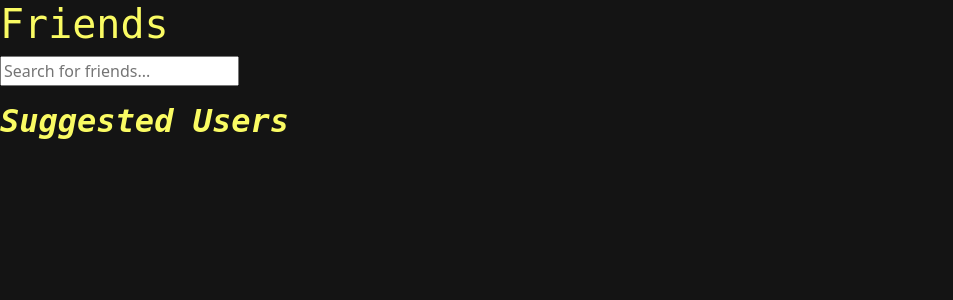
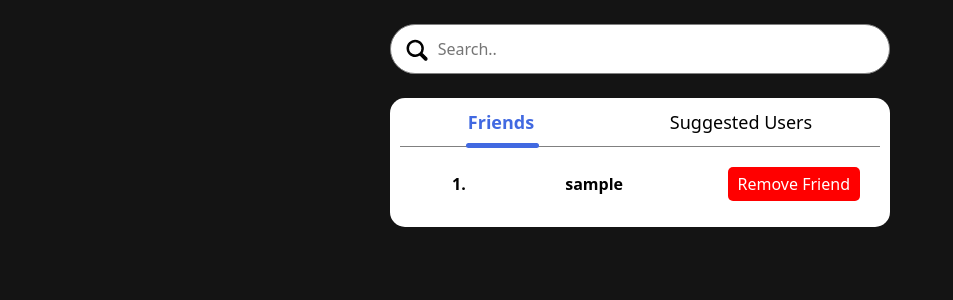
Before and after one commit to shasha-nabila/Journey-Tracker-App, a Flask app: page /friends in a window 1280 px wide. Shown: the part 62-362 px from the top of the page, without its empty margins (0-953 px from the left). Run offline with Flask 3, Linux system fonts and the light colour scheme; a user stored in the database is signed in; tables that the repository leaves empty hold one stand-in row (values such as "Sample post"); data that the repository does not hold is empty; some libraries are stand-ins or nearby versions.

Commit message:
Working friends, search not complete

```diff
--- a/app/forms.py
+++ b/app/forms.py
@@ -26,7 +26,3 @@ class RegistrationForm(FlaskForm):
         user = User.query.filter_by(username=username.data).first()
         if user is not None:
             raise ValidationError('This username is taken. Please choose a different one.')
-
-#class FriendSearchForm(FlaskForm):
-#    search_query = StringField('Search', validators=[DataRequired()])
-#    submit = SubmitField('Search')
--- a/app/static/script.js
+++ b/app/static/script.js
@@ -1,59 +1,185 @@
-// script.js
-document.addEventListener('DOMContentLoaded', function() {
-    const searchInput = document.getElementById('searchInput');
-    const friendList = document.getElementById('friendList');
-    const suggestedUserList = document.getElementById('suggestedUserList');
+document.addEventListener('DOMContentLoaded', function () {
+    // Function to fetch the list of friends from the server
+    function fetchFriends(){
+        const friendsList = document.getElementById('friends-list');
+        friendsList.innerHTML = ''; // Initiate by clearing list
 
-    searchInput.addEventListener('input', function() {
-        const searchTerm = searchInput.value.trim();
-        if (searchTerm.length > 0) {
-            // Send AJAX request to search for users
-            fetch(`/search?query=${searchTerm}`)
+        fetch('/get_friends')
         .then(response => response.json())
         .then(data => {
-                // Clear previous results
-                friendList.innerHTML = '';
-                suggestedUserList.innerHTML = '';
-                if (data.users.length > 0) {
-                    data.users.forEach(user => {
-                        // Display users in search results
+            if (data.length > 0) {
+                // If there are friends, populate the list
+                data.forEach(friend => {
+                    // Add list item and button
                     const li = document.createElement('li');
-                        li.textContent = user.username;
-                        const addButton = document.createElement('button');
-                        addButton.textContent = 'Add';
-                        addButton.addEventListener('click', function() {
-                            // Send friend request
-                            sendFriendRequest(user.id);
-                        });
-                        li.appendChild(addButton);
-                        friendList.appendChild(li);
+
+                    const span = document.createElement('span');
+                    span.className = 'username'
+                    span.textContent = friend.username;
+                    li.appendChild(span);
+
+                    const button = document.createElement('button');
+                    button.textContent = "Remove Friend";
+                    button.className = 'isFriend'
+                    button.id = friend.username
+                    li.appendChild(button);
+
+                    friendsList.appendChild(li);
                 });
             } else {
-                    friendList.innerHTML = '<li>No user found</li>';
+                // If no friends found, display a message
+                const p = document.createElement('p');
+                p.textContent = 'No users found';
+                friendsList.appendChild(p);
             }
+        })
+        .catch(error => {
+            console.error('Error fetching friends:', error);
+        });
+    }
+
+    // Function to fetch the list of suggested users from the server
+    function fetchUsers(){
+        const suggestedUserList = document.getElementById('suggestedUserList');
+        suggestedUserList.innerHTML = ''; // Initiate by clearing list
+
+        fetch('/get_suggested_users')
+        .then(response => response.json())
+        .then(data => {
+            if (data.length > 0) {
+                // If there are suggested users, populate the list
+                data.forEach(user => {
+                    // Add list item and button
+                    const li = document.createElement('li');
+
+                    const span = document.createElement('span');
+                    span.className = 'username'
+                    span.textContent = user.username;
+                    li.appendChild(span);
+
+                    const button = document.createElement('button');
+                    button.textContent = "Add Friend";
+                    button.className = 'isUser'
+                    button.id = user.username
+                    li.appendChild(button);
+
+                    suggestedUserList.appendChild(li);
                 });
             } else {
-            friendList.innerHTML = '';
-            suggestedUserList.innerHTML = '';
+                // If no suggested users found, display a message
+                const p = document.createElement('p');
+                p.textContent = 'No suggested users available';
+                suggestedUserList.appendChild(p);
             }
+        })
+        .catch(error => {
+            console.error('Error fetching suggested users:', error);
+        });
+    }
+
+    fetchFriends()
+    fetchUsers()
+
+    // Function to fetch friends view when Friends button is clicked
+    document.getElementById('friends-btn').addEventListener('click', function () {
+        fetchFriends();
     });
 
-    function sendFriendRequest(userId) {
-        // Send AJAX request to send friend request
-        fetch('/send_friend_request', {
-            method: 'POST',
-            body: new URLSearchParams({ 'userId': userId }),
+    // Function to fetch suggested users view when Suggested Users button is clicked
+    document.getElementById('suggested-users-btn').addEventListener('click', function () {
+        fetchUsers();
+    });
+
+});
+
+// Switch between active tabs
+const tabs = document.querySelectorAll('.tab_btn');
+const all_content = document.querySelectorAll('.content');
+
+tabs.forEach((tab, index)=>{
+    tab.addEventListener('click', (e)=>{
+        tabs.forEach(tab=>{tab.classList.remove('active')});
+        tab.classList.add('active');
+
+        var line = document.querySelector('.line');
+    line.style.width = e.target.offsetWidth + "px";
+    line.style.left = e.target.offsetLeft + "px";
+
+    all_content.forEach(content=>{content.classList.remove('active')})
+    all_content[index].classList.add('active');
+    })
+});
+
+// Attach the event listener to a parent element that is always present in the DOM
+document.addEventListener('click', function(event) {
+    // Check if the clicked element has the class .isFriend or .isUser
+    if (event.target.classList.contains('isFriend') || event.target.classList.contains('isUser')) {
+        const toggleButton = event.target;
+
+        if (toggleButton.classList.contains('isFriend')) {
+            toggleButton.innerText = 'Add Friend';
+            toggleButton.classList.remove('isFriend');
+            toggleButton.classList.add('isUser');
+            // Remove the friend and toggle the button text and class
+            removeFriend(toggleButton.id);
+        } else if (toggleButton.classList.contains('isUser')) {
+            toggleButton.innerText = 'Remove Friend';
+            toggleButton.classList.remove('isUser');
+            toggleButton.classList.add('isFriend');
+            // Add user as new friend and toggle the button text and class
+            addFriend(toggleButton.id);
+        }
+    }
+
+    // Function to add friend
+    function addFriend(username) {
+        // Send AJAX request to add or remove friend based on action
+        fetch(`/add_friendship/${username}`, {
+            method: 'GET',
             headers: {
-                'Content-Type': 'application/x-www-form-urlencoded'
+                'Content-Type': 'application/json'
             }
         })
         .then(response => response.json())
         .then(data => {
-            if (data.success) {
-                alert('Friend request sent successfully!');
-            } else {
-                alert('Failed to send friend request.');
+            // Handle the response
+            console.log(data);
+            if (data.error) {
+                alert(data.error); // Display error message
+            } else if (data.info) {
+                alert(data.info); // Display info message
+            } else if (data.success) {
+                // Do not do anything, button will be toggled
             }
+        })
+        .catch(error => {
+            console.error('Error:', error);
+        });
+    }
+
+    // Function to remove friend
+    function removeFriend(username) {
+        // Send AJAX request to remove friend
+        fetch(`/delete_friendship/${username}`, {
+            method: 'GET',
+            headers: {
+                'Content-Type': 'application/json'
+            }
+        })
+        .then(response => response.json())
+        .then(data => {
+            // Handle the response
+            console.log(data);
+            if (data.error) {
+                alert(data.error); // Display error message
+            } else if (data.info) {
+                alert(data.info); // Display info message
+            } else if (data.success) {
+                // Do not do anything, button will be toggled
+            }
+        })
+        .catch(error => {
+            console.error('Error:', error);
         });
     }
 });
--- a/app/static/style.css
+++ b/app/static/style.css
@@ -576,3 +576,159 @@ h2 {
         /* Adjusted width for smallest screens */
     }
 }
+
+/* Friends page */
+#barSearch {
+    background-color: white;
+    border: 1px solid grey;
+    border-radius: 100px;
+    padding: 8px 10px;
+    display: flex;
+    gap: 5px;
+    width: 500px;
+    margin: 0 auto;
+}
+
+#barSearch i {
+    background-color: transparent;
+    border: none;
+    margin: 0;
+    cursor: pointer;
+}
+
+#barSearch input {
+    border: none;
+    outline: none;
+    width: 100%;
+}
+
+#resultsList {
+    padding: 20px 10px;
+    margin: 0 auto;
+    width: 510px;
+}
+
+#tabContainer {
+    padding: 10px 10px;
+    margin: 0 auto;
+    width: 500px;
+    background-color: #ffffff;
+    border-radius: 15px;
+    transition: transform 0.3s ease-in-out, box-shadow 0.3s ease-in-out;
+    /* Smooth transition for transform and box-shadow */
+}
+
+#tabContainer:hover {
+    transform: translateY(-10px);
+    /* Makes the card move up slightly */
+    box-shadow: 0px 2px 5px #6BFFF7;
+    /* Creates a 'glow' effect */
+}
+
+.tab_box {
+    width: 100%;
+    display: flex;
+    justify-content: space-around;
+    align-items: center;
+    border-bottom: 1px solid grey;
+    position: relative;
+}
+
+.tab_box .tab_btn {
+    font-size: 18px;
+    font-weight: normal;
+    border: none;
+    background: none;
+    padding-bottom: 10px;
+    cursor: pointer;
+}
+
+.tab_box .tab_btn.active {
+    color: royalblue;
+    font-weight: bold;
+}
+
+.line {
+    position: absolute;
+    top: 35px;
+    left: 66px;
+    width: 73px;
+    height: 5px;
+    background-color: royalblue;
+    border-radius: 10px;
+    transition: all .3s ease-in-out;
+}
+
+.content_box {
+    padding: 20px;
+    padding-bottom: 0%;
+}
+
+.content_box .content {
+    display: none;
+    animation: moving 0.5s ease;
+}
+@keyframes moving {
+    from{transform: translateY(-20px);opacity: 0;}
+    to{transform: translateY(0px);opacity: 1;}
+}
+
+.content_box .content.active {
+    display: block;
+    color: #000000;
+}
+
+/* TEST */
+#results, #resultsSU {
+    font-weight: bold;
+}
+
+.content ol {
+    list-style: none;
+   counter-reset: item;
+}
+
+.content li {
+    display: flex;
+    align-items: center;
+    justify-content: space-between;
+    margin-bottom: 10px; /* Adjust the gap between list items */
+}
+
+
+/* Style for the numbering */
+.content li::before {
+    content: counter(item) ". ";
+    counter-increment: item;
+    margin-right: 5px;
+}
+
+.username {
+    margin-right: 10px; /* Adjust the space between username and button */
+}
+
+.isUser {
+    background-color: #007bff; /* Adjust button background color */
+    color: white; /* Adjust button text color */
+    border: none;
+    padding: 5px 10px;
+    border-radius: 5px;
+    cursor: pointer;
+}
+
+.isUser:hover {
+    background-color: #0056b3;
+}
+
+.isFriend {
+    background-color: #ff0000; /* Adjust button background color */
+    color: white; /* Adjust button text color */
+    border: none;
+    padding: 5px 10px;
+    border-radius: 5px;
+    cursor: pointer;
+}
+
+.isFriend:hover {
+    background-color: #b30000;
+}
--- a/app/templates/friends.html
+++ b/app/templates/friends.html
@@ -4,15 +4,6 @@
 
 {% block content %}
 
-<!DOCTYPE html>
-<html lang="en">
-<head>
-    <meta charset="UTF-8">
-    <meta name="viewport" content="width=device-width, initial-scale=1.0">
-    <title>Search for Friend</title>
-    <link rel="stylesheet" href="styles.css">
-</head>
-<body>
     <header>
         <nav class="navbar navbar-expand-lg sticky-top navbar-dark">
             <div class="container-fluid">
@@ -28,7 +19,7 @@
                             <a class="nav-link" href="{{ url_for('main.map') }}">Map</a>
                         </li>
                         <li class="nav-item">
-                            <a class="nav-link" href="#">Friends</a>
+                            <a class="nav-link" href="{{ url_for('main.friends') }}">Friends</a>
                         </li>
                         <li class="nav-item">
                             <a class="nav-link" href="{{ url_for('main.membership') }}">Membership Plan</a>
@@ -42,25 +33,42 @@
         </nav>
     </header>
 
-    <div class="friends">
-        <h1>Friends</h1>
-        <!-- Search bar -->
-        <input type="text" id="searchInput" placeholder="Search for friends...">
-        <!-- List of friends -->
-        <ul id="friendList">
-            <!-- Friends will be dynamically added here -->
-        </ul>
-        <!-- Suggested Users -->
-        <h2>Suggested Users</h2>
-        <ul id="suggestedUserList">
-            <!-- Suggested users will be dynamically added here -->
-        </ul>
-
-        <!-- Include script.js -->
-        <script src="{{ url_for('static', filename='script.js') }}"></script>
+    </br>
+    <!-- Search bar -->
+    <div class="container-fluid" id="barSearch">
+        <svg xmlns="http://www.w3.org/2000/svg" width="32" height="32" fill="#000000" class="bi bi-search" viewBox="-5 -5 24 24">
+            <path fill-rule="evenodd" stroke="#000000" stroke-width="1" d="M11.742 10.344a6.5 6.5 0 1 0-1.397 1.398h-.001q.044.06.098.115l3.85 3.85a1 1 0 0 0 1.415-1.414l-3.85-3.85a1 1 0 0 0-.115-.1zM12 6.5a5.5 5.5 0 1 1-11 0 5.5 5.5 0 0 1 11 0"/>
+        </svg>
+        <input type="text" class="input" placeholder="Search.." aria-label="Search" name="q" hx-get="/search" hx-trigger="keyup changed delay:500ms" hx-target="#results, #resultsSU">
+    </div>
+    </br>
+    <!-- Tabs -->
+    <div class="container-fluid" id="tabContainer">
+        <div class="tab_box">
+            <button class="tab_btn active" id="friends-btn">Friends</button>
+            <button class="tab_btn" id="suggested-users-btn">Suggested Users</button>
+            <div class="line"></div>
+        </div>
+        <div class="content_box">
+            <!-- Friends -->
+            <div class="content active">
+                <ol id="results">
+                    <span id="friends-list"></span>
+                    <!-- htmx called, friendsResults.html rendered -->
+                </ol>
+            </div>
+            <!-- Suggested Users -->
+            <div class="content">
+                <ol id="resultsSU">
+                    <span id="suggestedUserList"></span>
+                    <!-- htmx called, friendsResults.html rendered -->
+                </ol>
+            </div>
+        </div>
     </div>
 
-</body>
-</html>
+    <!-- Include the javascript -->
+    <script src="{{ url_for('static', filename='script.js') }}"></script>
+    <script src="https://unpkg.com/htmx.org@1.9.4"></script>
 
 {% endblock %}
--- a/app/views.py
+++ b/app/views.py
@@ -2,8 +2,9 @@ from flask import Blueprint, render_template, redirect, url_for, flash, request,
 from flask_login import login_user, logout_user, login_required, current_user
 from werkzeug.security import generate_password_hash # for security purpose when store pw in db
 from .forms import LoginForm, RegistrationForm
-from .models import db, User, Admin, StripeCustomer, StripeSubscription
+from .models import db, User, Admin, StripeCustomer, StripeSubscription, Friendship
 from sqlalchemy.exc import IntegrityError
+from sqlalchemy import not_
 from datetime import datetime
 from werkzeug.utils import secure_filename
 from .utils import is_valid_password, allowed_file,parse_gpx, info_parse_gpx, create_and_append_csv, calculate_distance, save_uploaded_file, create_map_html,add_locations_from_csv
@@ -310,55 +311,161 @@ def map():
 
     return render_template('map.html')
 
-# Create route to search friends
+# Create route for friends page
 @main_blueprint.route('/friends')
+@login_required
 def friends():
-    return render_template('friends.html')
+    # Query the friends of the logged-in user
+    friends = (
+        User.query
+        .join(Friendship, User.id == Friendship.friend_id)
+        .filter(Friendship.user_id == current_user.id)
+        .all()
+    )
+    return render_template('friends.html', friends=friends)
 
-@main_blueprint.route('/search')
-def search_users():
-    query = request.args.get('query', '')
-    if query:
-        # Query users from the database
-        users = User.query.filter(User.username.like(f'%{query}%')).filter(User.id != current_user.id).all()
-        users_list = [{'id': user.id, 'username': user.username} for user in users]
-        return jsonify({'users': users_list})
-    return jsonify({'users': []})
+# Search bar
+@main_blueprint.route("/search")
+@login_required
+def search():
+    # Query the friends of the logged-in user
+    friends = (
+        User.query
+        .join(Friendship, User.id == Friendship.friend_id)
+        .filter(Friendship.user_id == current_user.id)
+        .all()
+    )
+    # Extract friend IDs
+    friend_ids = [friend.id for friend in friends]
 
-@main_blueprint.route('/send_friend_request/<int:user_id>', methods=['POST'])
+    # Query for input keywords
+    q = request.args.get("q")
+    print(q)
+    if q:
+        # Query friends list
+        results = (
+            User.query
+            .filter(User.username.icontains(q))
+            .filter(User.id != current_user.id)
+            .join(Friendship, User.id == Friendship.friend_id)
+            .filter(Friendship.user_id == current_user.id)
+            .limit(10)
+            .all()
+        )
+
+        # Query suggested users list
+        resultsSU = (
+            User.query
+            .filter(User.username.icontains(q))
+            .filter(User.id != current_user.id)
+            .filter(~User.id.in_(friend_ids))
+            .limit(10)
+            .all()
+        )
+    else:
+        # Query all friends of the current user
+        results = (
+            User.query
+            .join(Friendship, User.id == Friendship.friend_id)
+            .filter(Friendship.user_id == current_user.id)
+            .all()
+        )
+
+        # Query users who are not friends of the current user
+        resultsSU = (
+            User.query
+            .filter(User.id != current_user.id)
+            .filter(~User.id.in_(friend_ids))  # Filter out friends
+            .limit(5)  # Limit to top 5 suggested users
+            .all()
+        )
+    return render_template('friendsResults.html', results=results, resultsSU=resultsSU)
+
+# For the "Find friends" page
+@main_blueprint.route('/get_friends')
 @login_required
-def send_friend_request(user_id):
-    if request.method == 'POST':
-        to_user = User.query.get(user_id)
-        if to_user:
-            existing_request = FriendRequest.query.filter_by(from_user_id=current_user.id, to_user_id=to_user.id).first()
-            if existing_request:
-                return jsonify({'success': False, 'message': 'Friend request already sent.'})
-            friend_request = FriendRequest(from_user=current_user, to_user=to_user)
-            db.session.add(friend_request)
-            db.session.commit()
-            return jsonify({'success': True, 'message': 'Friend request sent successfully!'})
-    return jsonify({'success': False, 'message': 'Failed to send friend request.'})
+def get_friends():
+    # Query the friends of the logged-in user
+    friends = (
+        User.query
+        .join(Friendship, User.id == Friendship.friend_id)
+        .filter(Friendship.user_id == current_user.id)
+        .all()
+    )
 
-@main_blueprint.route('/respond_friend_request/<int:request_id>/<action>', methods=['POST'])
+    # Convert friends to JSON format
+    friends_json = [{'username': friend.username} for friend in friends]
+
+    return jsonify(friends_json)
+
+@main_blueprint.route('/get_suggested_users')
 @login_required
-def respond_friend_request(request_id, action):
-    if action not in ['accept', 'decline']:
-        return jsonify({'success': False, 'message': 'Invalid action.'})
+def get_suggested_users():
+    # Subquery to get IDs of friends of the current user
+    subquery = (
+        db.session.query(Friendship.friend_id)
+        .filter(Friendship.user_id == current_user.id)
+    )
 
-    friend_request = FriendRequest.query.get(request_id)
-    if not friend_request:
-        return jsonify({'success': False, 'message': 'Friend request not found.'})
+    # Query users who are not friends of the current user
+    suggested_users = (
+        User.query
+        .filter(User.id != current_user.id)
+        .filter(~User.id.in_(subquery))
+        .limit(5)  # Limit to top 5 suggested users
+        .all()
+    )
 
-    if action == 'accept':
-        friend_request.status = 'accepted'
-        current_user.friends.append(friend_request.from_user)
-        friend_request.from_user.friends.append(current_user)
+    # Convert suggested users to JSON format
+    suggested_users_json = [{'username': user.username} for user in suggested_users]
+
+    return jsonify(suggested_users_json)
+
+@main_blueprint.route('/delete_friendship/<string:friend_username>')
+@login_required
+def delete_friendship(friend_username):
+    # Find the user object corresponding to the friend_username
+    friend = User.query.filter_by(username=friend_username).first()
+
+    # Check if the friend exists
+    if friend is None:
+        return jsonify({'error': 'User does not exist'})
+
+    # Check if the friend is a friend of the current user
+    if friend not in current_user.friends.all():
+        return jsonify({'info': 'User is not your friend'})
+
+    # Find the Friendship instance
+    friendship_instance = Friendship.query.filter_by(user_id=current_user.id, friend_id=friend.id).first()
+
+    # Delete the Friendship instance if found
+    if friendship_instance:
+        db.session.delete(friendship_instance)
+        db.session.commit()
+        return jsonify({'success': 'Friendship deleted successfully'})
     else:
-        friend_request.status = 'declined'
+        return jsonify({'error': 'Friendship not found'})
 
+@main_blueprint.route('/add_friendship/<string:friend_username>')
+@login_required
+def add_friendship(friend_username):
+    # Find the user object corresponding to the friend_username
+    friend = User.query.filter_by(username=friend_username).first()
+
+    # Check if the friend exists
+    if friend is None:
+        return jsonify({'error': 'User does not exist'})
+
+    # Check if the friend is already a friend
+    if friend in current_user.friends.all():
+        return jsonify({'info': 'User is already your friend'})
+
+    # Create a new Friendship instance
+    new_friendship = Friendship(user_id=current_user.id, friend_id=friend.id)
+    db.session.add(new_friendship)
     db.session.commit()
-    return jsonify({'success': True, 'message': f'Friend request {action}ed successfully.'})
+
+    return jsonify({'success': 'Friend added successfully'})
 
 
 # register the blueprint with the app
```
Also changed, not shown: app/models.py (+24 -12 lines), app/templates/friendsResults.html (added, +21 -0 lines). Lines whose indentation alone changed are shown as unchanged.
